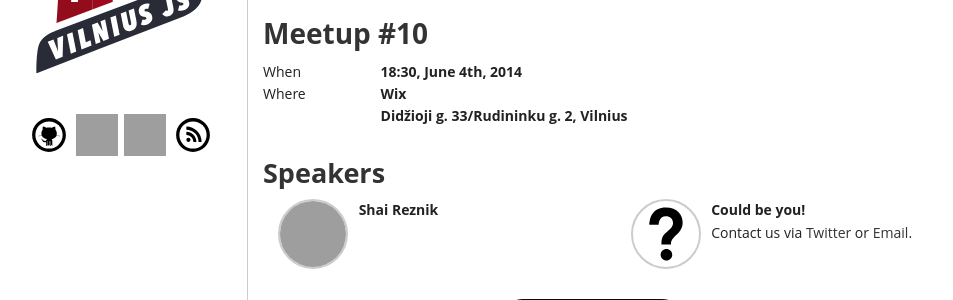
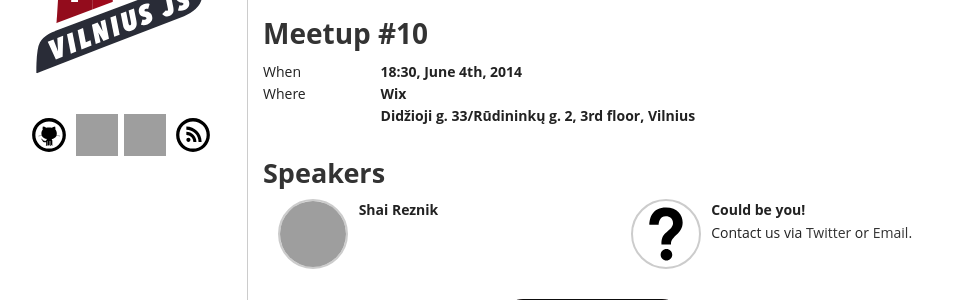
Before and after one commit to VilniusJS/vilniusjs.lt, a Jekyll site: the page built from _posts/2014-06-04-meetup10.md, in a window 1280 px wide. Shown: the part 183-483 px from the top of the page, without its empty margins (157-1110 px from the left). Built offline with Jekyll 4.4.1, drawn with Linux system fonts in a browser that asks for light colours; comment, search, counter and statistics services are not loaded; grey boxes are pictures that could not be loaded.

Commit message:
Add floor, diacritic marks to Wix.com address

```diff
--- a/_posts/2014-06-04-meetup10.md
+++ b/_posts/2014-06-04-meetup10.md
@@ -11,7 +11,7 @@ title: Meetup &#35;10
   <div class="two columns">Where</div>
   <div class="ten columns strong">
     Wix<br />
-    Didžioji g. 33/Rudininku g. 2, Vilnius
+    Didžioji g. 33/Rūdininkų g. 2, 3rd floor, Vilnius<br />
   </div>
 </div>
 
```
